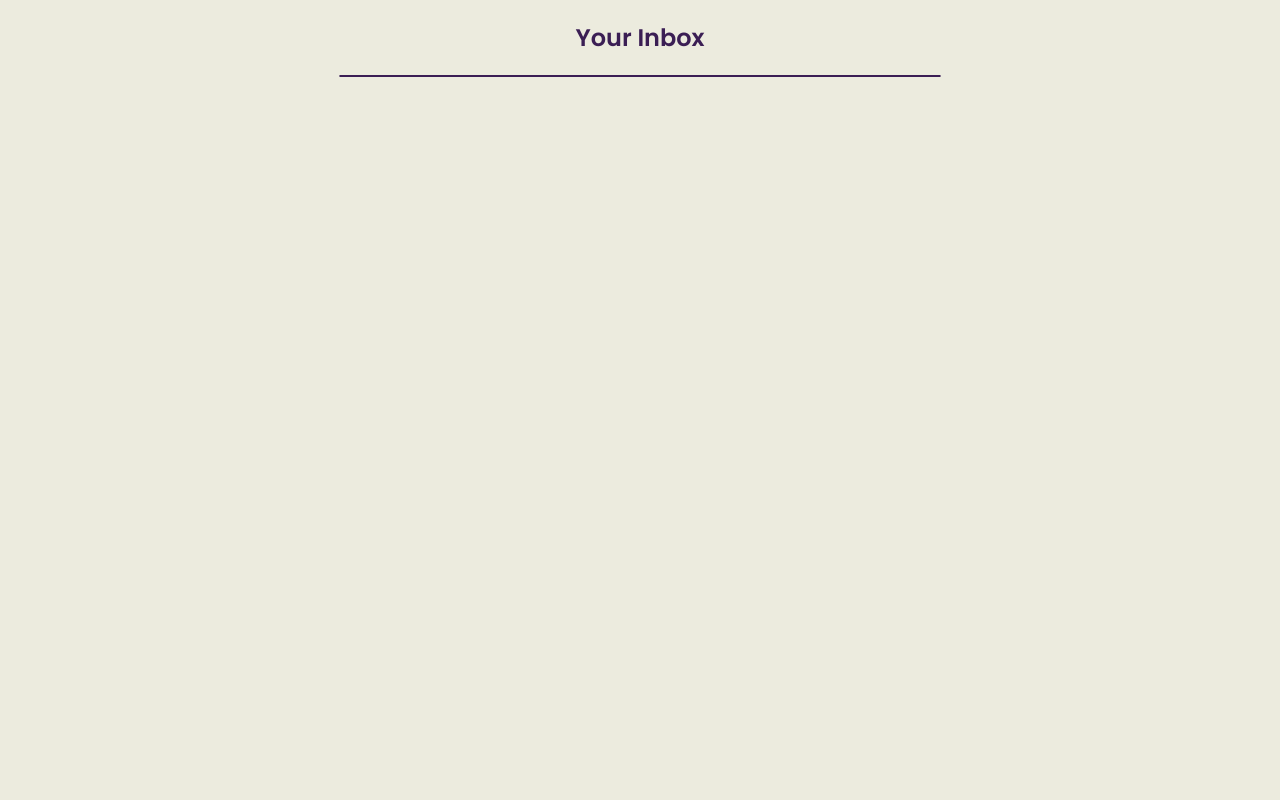
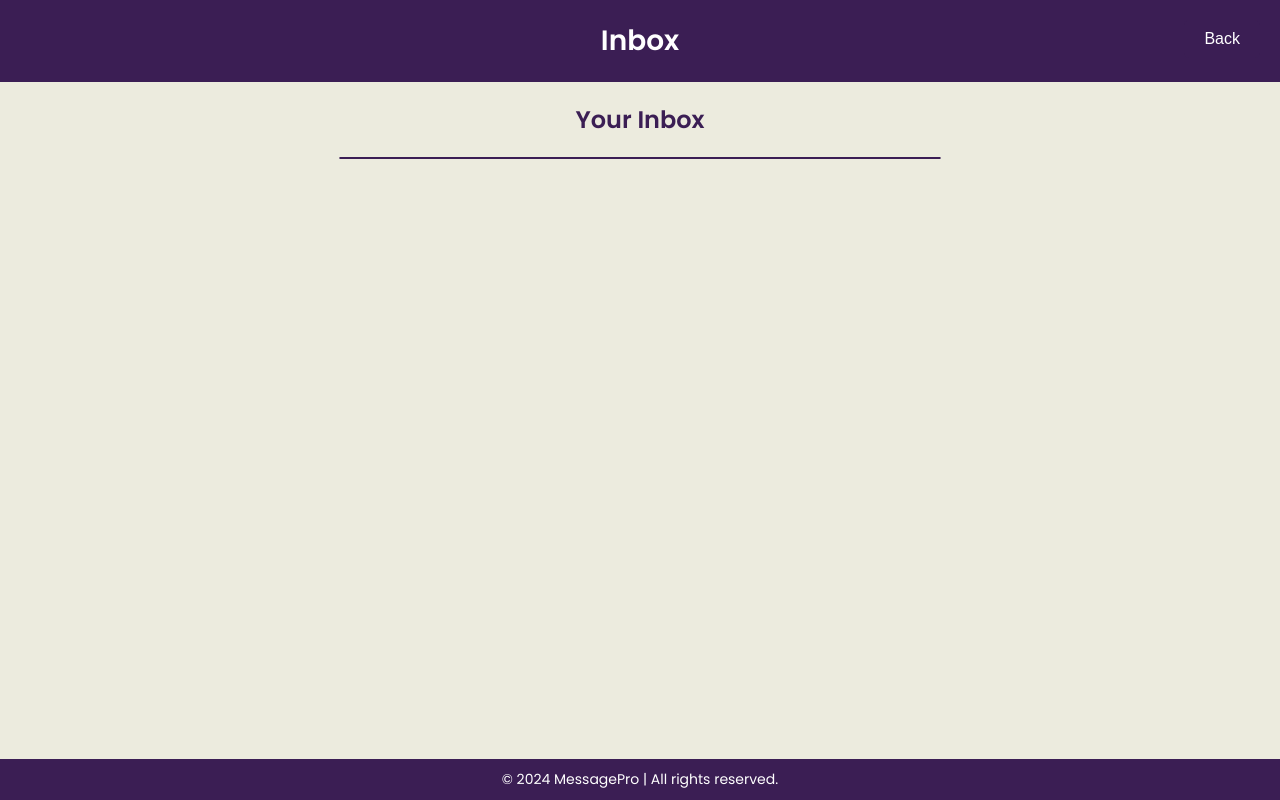
Before and after one commit to itsjorgie/sms_final_drf, a Django app: page /dashboard/inbox/ in a window 1280 px wide. Before the commit the page is almost empty. Run offline with Django 3.2, Linux system fonts and the light colour scheme; a user stored in the database is signed in; tables that the repository leaves empty hold one stand-in row (values such as "Sample post"); parts of the project's set-up code (start-up, migrations or seed data) failed here and were passed over.

Commit message:
back button and header og footer

```diff
--- a/dashboard/templates/dashboard/inbox.html
+++ b/dashboard/templates/dashboard/inbox.html
@@ -12,8 +12,41 @@
             font-family: 'Poppins', sans-serif;
             background-color: #ECEBDE;
             color: #3B1E54;
+            position: relative;
         }
 
+        /* Header Styles */
+        header {
+            background-color: #3B1E54;
+            color: white;
+            padding: 20px 0;
+            text-align: center;
+        }
+
+        header h1 {
+            margin: 0;
+            font-size: 28px;
+        }
+
+        /* Back Button Styles */
+        .back-button {
+            position: absolute;
+            top: 20px;
+            right: 20px;
+            padding: 10px 20px;
+            background-color: #3B1E54;
+            color: white;
+            border: none;
+            border-radius: 5px;
+            cursor: pointer;
+            font-size: 16px;
+        }
+
+        .back-button:hover {
+            background-color: #8dc996;
+        }
+
+        /* Main Content Styles */
         h2 {
             text-align: center;
             margin: 20px 0;
@@ -62,16 +95,57 @@
             font-size: 16px;
             color: #888888;
         }
+
+        /* Footer Styles */
+        footer {
+            background-color: #3B1E54;
+            color: white;
+            text-align: center;
+            padding: 10px 0;
+            position: fixed;
+            bottom: 0;
+            width: 100%;
+        }
+
+        footer p {
+            margin: 0;
+            font-size: 14px;
+        }
+
+        footer a {
+            color: white;
+            text-decoration: none;
+        }
+
     </style>
 </head>
 <body>
+    <!-- Header -->
+    <header>
+        <h1>Inbox</h1>
+    </header>
+
+    <!-- Back Button -->
+    <button class="back-button" onclick="goBack()">Back</button>
+
+    <!-- Main Content -->
     <h2>Your Inbox</h2>
 
     <ul id="receivedMessagesList">
         <!-- Messages will be dynamically inserted here -->
     </ul>
 
+    <!-- Footer -->
+    <footer>
+        <p>&copy; 2024 MessagePro | <a href="/privacy">All rights reserved.</a></p>
+    </footer>
+
     <script>
+        // Go back to the send message page
+        function goBack() {
+            window.location.href = "/send_message"; // Change this URL to the path where your send message page is located
+        }
+
         // Show section
         function showSection(sectionId) {
             const sections = document.querySelectorAll("main > div");
@@ -142,15 +216,18 @@
                 } else {
                     data.forEach(msg => {
                         const timestamp = new Date(msg.timestamp);
-                        const formattedDate = timestamp.toLocaleString("en-US", {
-                            year: "numeric",
+
+                        // Format the date as 12-25-24, 8:00 AM
+                        const formattedDate = timestamp.toLocaleDateString("en-US", {
+                            year: "2-digit",
                             month: "2-digit",
-                            day: "2-digit",
+                            day: "2-digit"
+                        }) + ", " + timestamp.toLocaleTimeString("en-US", {
                             hour: "2-digit",
                             minute: "2-digit",
-                            second: "2-digit",
-                            hour12: false
+                            hour12: true
                         });
+
                         const listItem = document.createElement("li");
                         listItem.innerHTML = `<strong>${formattedDate}</strong><p>${msg.message}</p>`;
                         messageList.appendChild(listItem);
```
